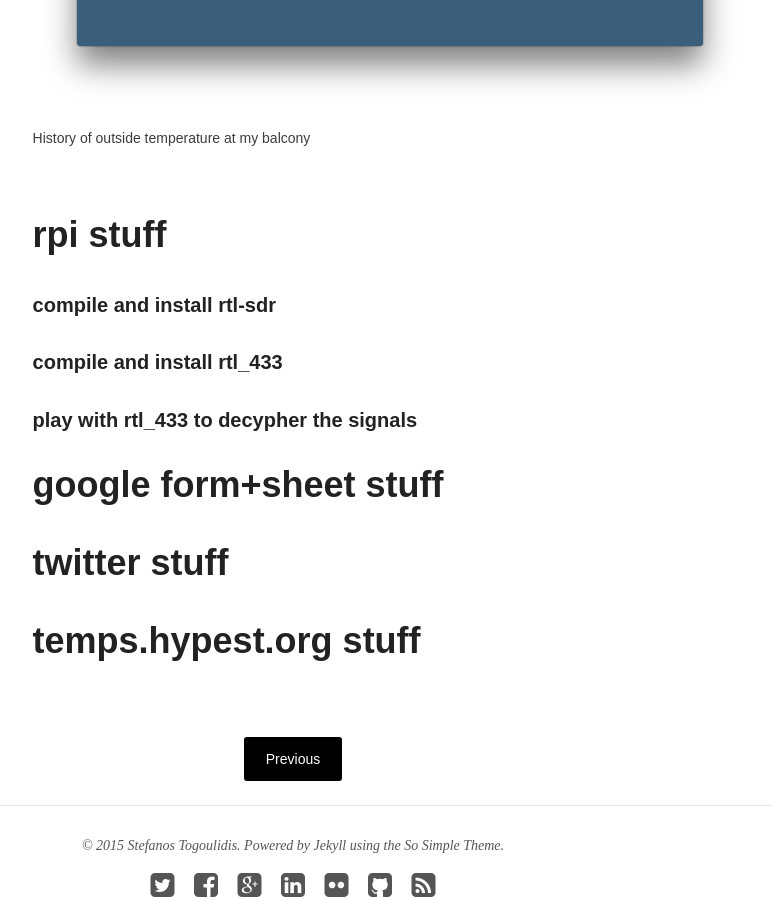
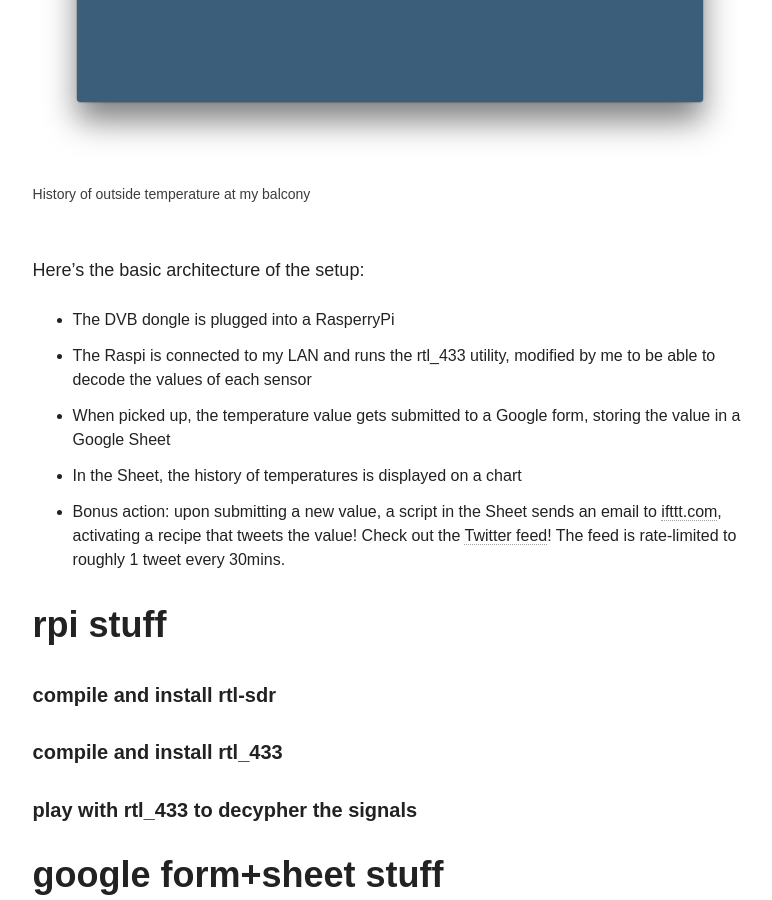
Before and after one commit to hypest/hypest.github.io, a Jekyll site: the page built from _posts/blog/2015-2-13-temperature-monitor.md, in a window 1280 px wide and 900 px high, scrolled down 1429 px. Shown: the whole window, without its empty margins (347-1119 px from the left). Built offline with Jekyll 4.4.1, drawn with Linux system fonts in a browser that asks for light colours; nearby versions of some CDN libraries; some of the changed text lies outside the part shown.

Commit message:
WIP: Add info on the overall architecture

```diff
--- a/_posts/blog/2015-2-13-temperature-monitor.md
+++ b/_posts/blog/2015-2-13-temperature-monitor.md
@@ -14,13 +14,21 @@ date: 2015-2-13T15:40:00+02:00
 
 So, after taking its time travelling the eastern oceans, my [RTL2832U based DVB dongle][dvbdongle] finally arrived this week! Check [the previous post]({% post_url /blog/2014-12-22-sdr-dongle-ordered %}) for some background on what I have in mind for it ;)
 
-Had partial success picking up the energy monitors sensor values, but managed to have quite some fun the RF temperature sensors I've been using for years!
+In the short time with it, I only had partial success picking up the energy monitor sensor values. Some signal seems to picked up but can't decode and ectract the values just yet. But, I did managed to have quite some fun with the RF temperature sensors I have lying around!
 
 Here's a nice shot of a little page I've put up, showing the temperature history at my balcony:
 <figure>
   <img src="{{ site.url }}/assets/images/temps-hypest-org.png" alt="History of outside temperature at my balcony"/>
   <figcaption>History of outside temperature at my balcony</figcaption>
 </figure>
+
+Here's the basic architecture of the setup:
+
+ * The DVB dongle is plugged into a RasperryPi
+ * The Raspi is connected to my LAN and runs the rtl_433 utility, modified by me to be able to decode the values of each sensor
+ * When picked up, the temperature value gets submitted to a Google form, storing the value in a Google Sheet
+ * In the Sheet, the history of temperatures is displayed on a chart
+ * Bonus action: upon submitting a new value, a script in the Sheet sends an email to [ifttt.com][ifttt], activating a recipe that tweets the value! Check out the [Twitter feed][twitterfeed]! The feed is rate-limited to roughly 1 tweet every 30mins.
 
 rpi stuff
 =========
@@ -38,3 +46,5 @@ rpi stuff
 # temps.hypest.org stuff
 
 [dvbdongle]: http://www.ebay.com/itm/201140299234
+[ifttt]: http://ifttt.com
+[twitterfeed]: https://twitter.com/hypestTemp
```
